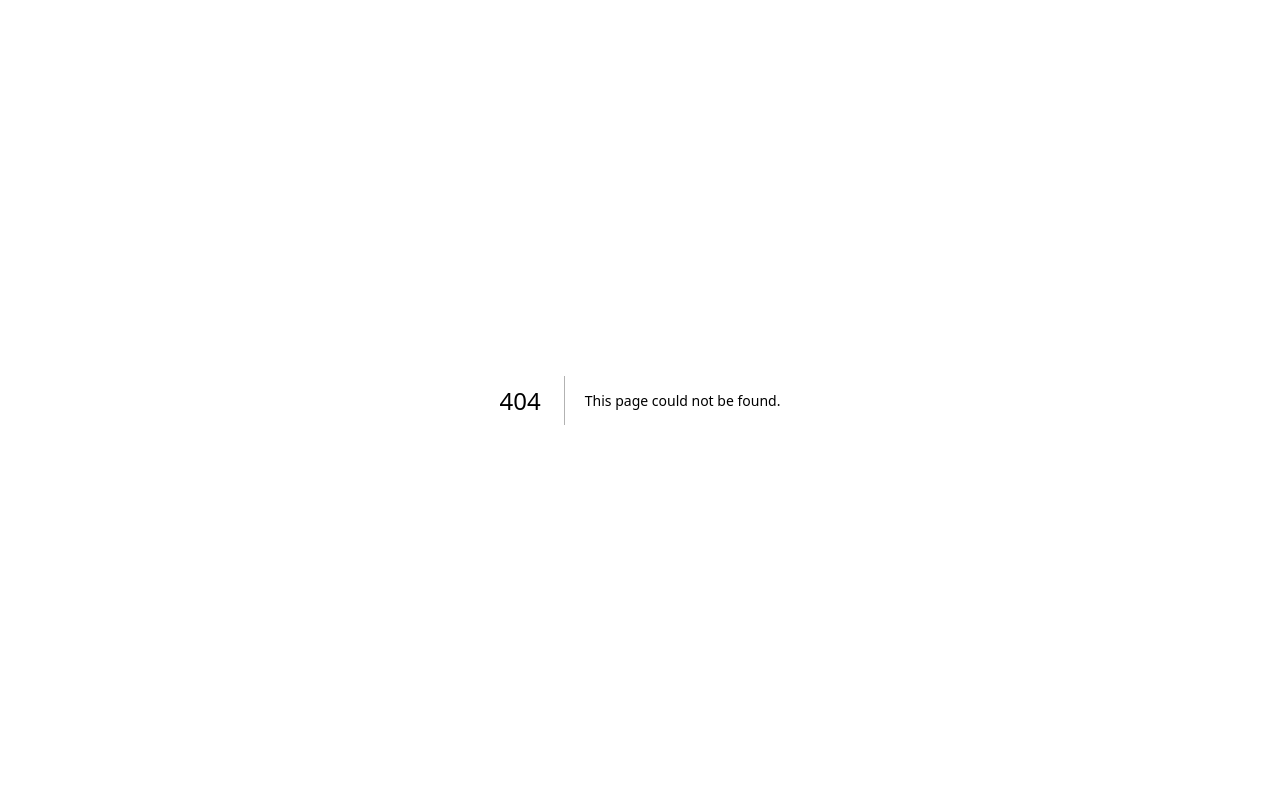
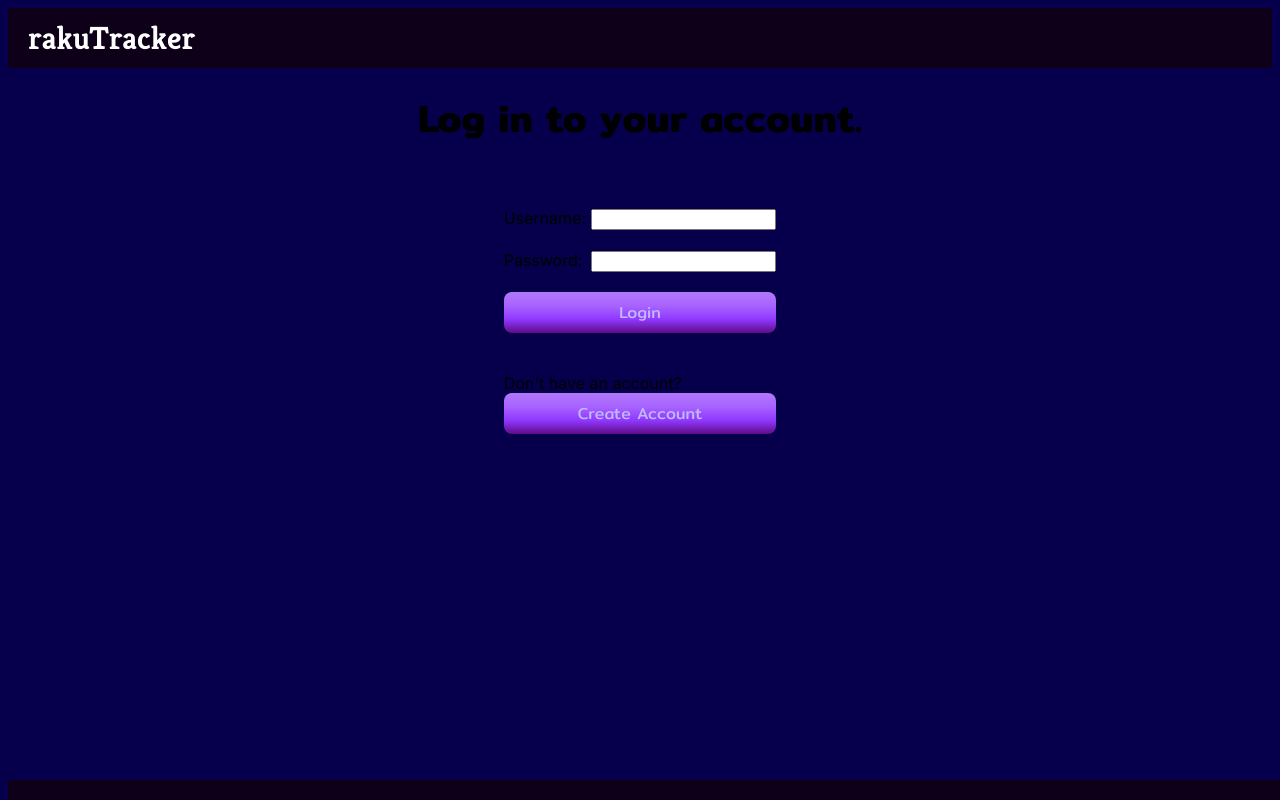
Before and after one commit to CSCI4300-SoloRNG/rakuTracker, a Next.js app in the folder frontend/raku-tracker/: page /account/create in a window 1280 px wide. Before the commit this address had no page. Built offline with nearby package versions, Linux system fonts and the light colour scheme.

Commit message:
create account and edit drawing page

```diff
--- /dev/null
+++ b/frontend/raku-tracker/app/account/create/page.js
@@ -0,0 +1,53 @@
+"use client"
+import Header from "@/app/components/Header";
+import Footer from "@/app/components/Footer";
+import Button from "@/app/components/Button";
+import styles from "@/app/page.module.css";
+import {authenticate} from "@/app/components/BackendInterface";
+
+function onSubmitHandler(event) {
+    // when the user clicks login
+    event.preventDefault();
+    console.log(`Logging in as ${event.target.username.value}, password: ${event.target.password.value}`);
+    // TODO verify inputs
+    authenticate(event.target.username.value, event.target.password.value).then(r => {
+        if (r) {
+            console.log("Login successful");
+            location.assign("/") // redirect to home page
+        } else {
+            console.log("Login failed");
+            // display error message
+        }
+    });
+}
+
+export default function Login() {
+    return (
+        <div>
+            <Header login={false} createAccount={false} upload={false} logout={false}/>
+            <div className={styles.centered}>
+                <h1 className={styles["better-header-large"]}>Log in to your account.</h1>
+                <form onSubmit={onSubmitHandler}>
+                    <label>
+                        Username:&nbsp;
+                        <input type="text" name="username"/>
+                    </label>
+                    <br/>
+                    <br/>
+                    <label>
+                        Password:&nbsp;&nbsp;
+                        <input type="text" name="password"/>
+                    </label>
+                    <br/>
+                    <br/>
+                    <Button text="Login" type="submit"/>
+                    <br/>
+                    <br/>
+                    Don't have an account?
+                    <Button text="Create Account"/>
+                </form>
+            </div>
+            <Footer/>
+        </div>
+    );
+}
```
Also changed, not shown: frontend/raku-tracker/app/drawing/edit/page.js (added, +59 -0 lines).
